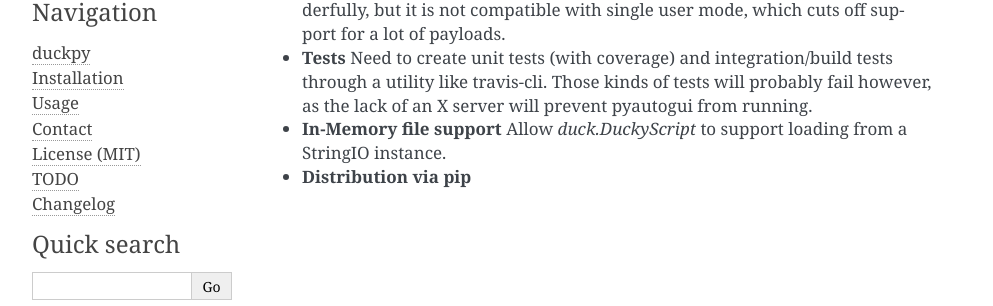
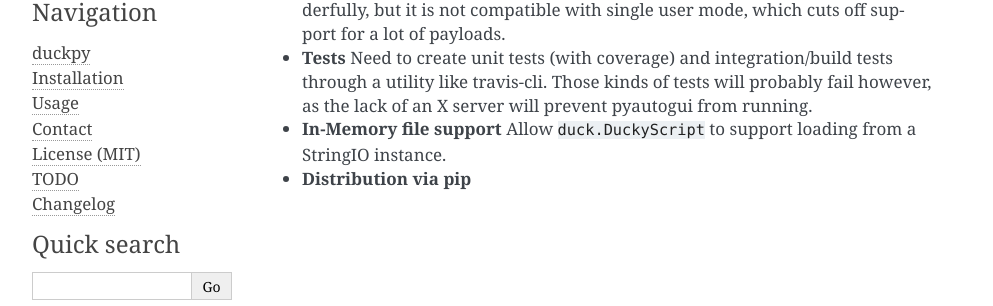
Before and after one commit to learnitall/duckpy, a Sphinx documentation site: the page built from docs/todo.rst, in a window 1280 px wide. Shown: the part 193-499 px from the top of the page, without its empty margins (148-1141 px from the left). Built offline with Sphinx 7.4.7, drawn with Linux system fonts in a browser that asks for light colours.

```diff
--- a/docs/todo.rst
+++ b/docs/todo.rst
@@ -10,6 +10,6 @@ improving the functionality and stability of duckpy.
 * **Tests** Need to create unit tests (with coverage) and integration/build
   tests through a utility like travis-cli. Those kinds of tests will probably
   fail however, as the lack of an X server will prevent pyautogui from running.
-* **In-Memory file support** Allow `duck.DuckyScript` to support loading from
+* **In-Memory file support** Allow ``duck.DuckyScript`` to support loading from
   a StringIO instance.
 * **Distribution via pip**
```
